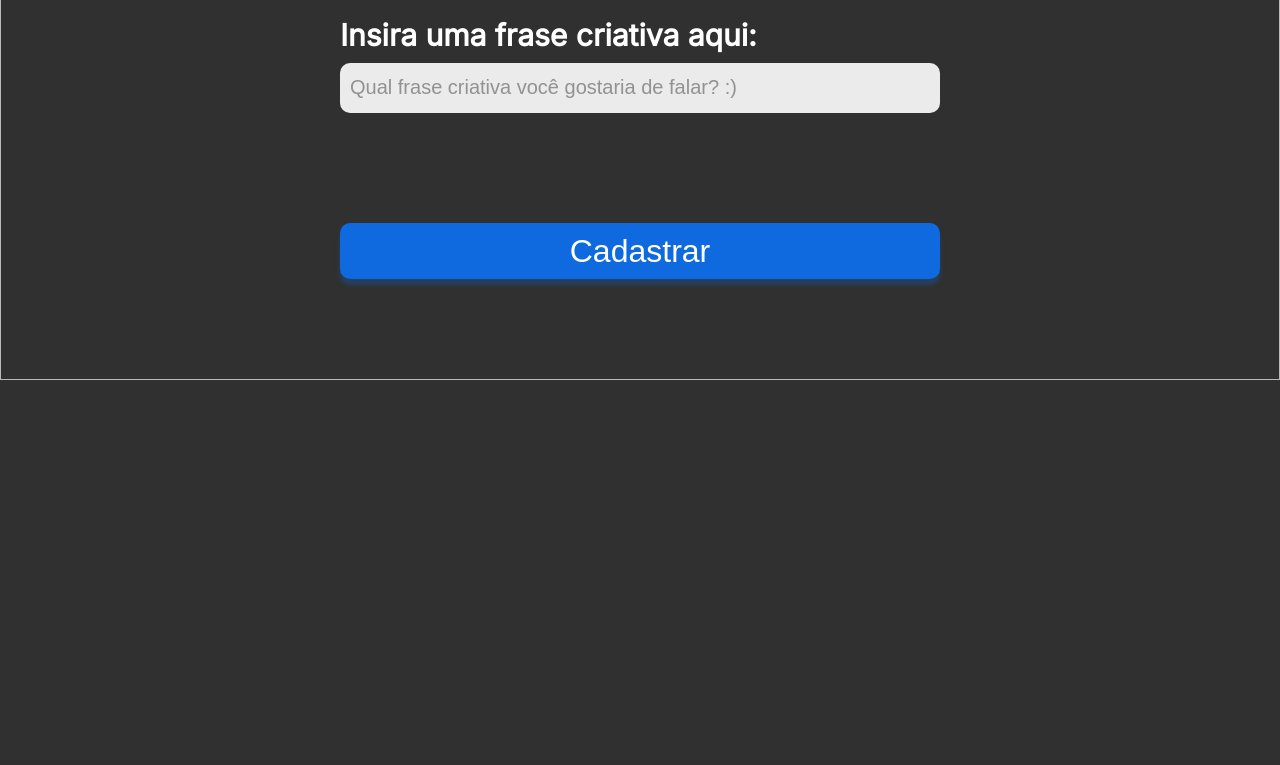
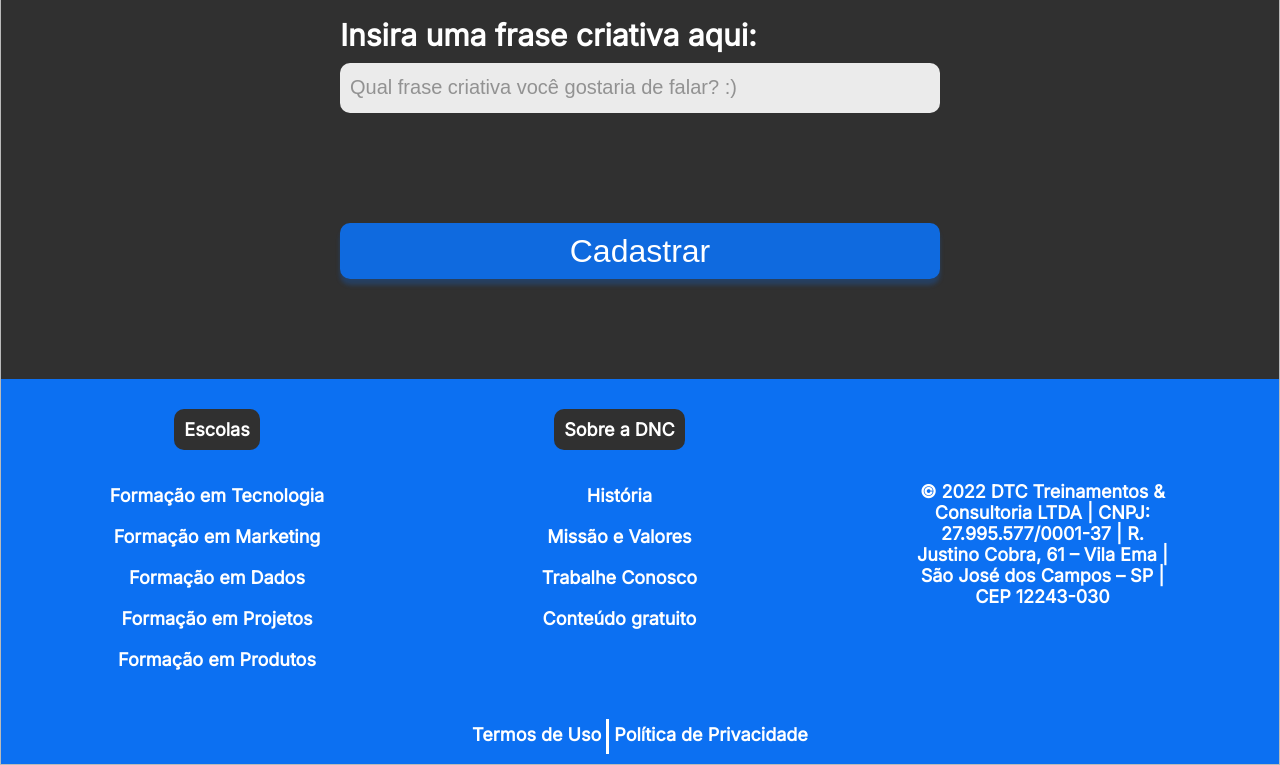
Before and after one commit to emanuelecanolla/bootcamp-dnc, a plain HTML site: page index.html in a window 1280 px wide. Shown: the part 1379-2144 px from the top of the page. Before the commit the page ends 1759 px from the top, so only its background shows below. Drawn offline with Linux system fonts and the light colour scheme.

Commit message:
Media query

```diff
--- a/index.html
+++ b/index.html
@@ -65,5 +65,53 @@
         <input type="submit" value="Cadastrar">
         </form>
     </section>
+    <footer>
+        <div class="line1">
+            <nav>
+                <h5>Escolas</h5>
+                <ul>
+                    <li>
+                        <a href="">Formação em Tecnologia</a>
+                    </li>
+                    <li>
+                        <a href="">Formação em Marketing</a>
+                    </li>
+                    <li>
+                        <a href="">Formação em Dados</a>
+                    </li>
+                    <li>
+                        <a href="">Formação em Projetos</a>
+                    </li>
+                    <li>
+                        <a href="">Formação em Produtos</a>
+                    </li>
+                </ul>
+            </nav>
+            <nav>
+                <H5>Sobre a DNC</H5>
+                <ul>
+                    <li>
+                        <a href="">História</a>
+                    </li>
+                    <li>
+                        <a href="">Missão e Valores</a>
+                    </li>
+                    <li>
+                        <a href="">Trabalhe Conosco</a>
+                    </li>
+                    <li>
+                        <a href="">Conteúdo gratuito</a>
+                    </li>
+                </ul>
+            </nav>
+            <div class="adress">
+                © 2022 DTC Treinamentos & Consultoria LTDA | CNPJ: 27.995.577/0001-37 | R. Justino Cobra, 61 – Vila Ema | São José dos Campos – SP | CEP 12243-030
+            </div>
+        </div>
+        <div class="line2">
+        <a href="">Termos de Uso</a>
+        <a href="">Política de Privacidade</a>
+        </div>
+    </footer>
 </body>
 </html>
--- a/style.css
+++ b/style.css
@@ -157,3 +157,139 @@ input[type="submit"]{
     box-shadow: 0px 6px 4px rgba(12, 112, 242, 0.25);
     cursor: pointer;
 }
+
+footer {
+    width: 100%;
+    background-color: var(--blue-dnc);
+
+}
+
+footer .line1{
+    display: flex;
+    justify-content: space-around;
+    align-items: center;
+}
+
+footer ul{
+    list-style: none;
+    margin: 0px;
+    padding: 0px;
+}
+footer nav{
+    display: flex;
+    flex-direction: column;
+    align-items: center;
+    height: 330px;
+}
+footer h5{
+    text-align: center;
+    color: white;
+    font-weight: 800;
+    font-size: 18px;
+    font-family: var(--fonte-padrao);
+
+    background-color: var(--preto-dnc);
+    border-radius: 10px;
+
+    padding: 10px 10px 10px 10px;
+    margin-bottom: 15px;
+}
+
+footer ul li{
+    text-align: center;
+    color: white;
+    font-weight: 600;
+    font-size: 18px;
+    font-family: var(--fonte-padrao);
+
+    margin: 20px 0px 20px 0px ;
+}
+
+footer ul li a{
+    color: white;
+    text-decoration: none;
+}
+
+footerul li a:hover{
+    color: var(--cinza-hover);
+}
+
+footer .adress{
+    font-weight: 600;
+    font-size: 18px;
+    font-family: var(--fonte-padrao);
+    color: white;
+    text-align: center;
+    width: 20%;
+}
+
+footer .line2{
+    height: 35px;
+    display: flex;
+    justify-content: center;
+    padding: 10px 10px 10px 10px;
+    margin: 0px;
+
+}
+
+footer .line2 a{
+    font-family: var(--fonte-padrao);
+    font-size: 18px;
+    font-weight: 600;
+    color: white;
+    text-decoration: none;
+    padding: 5px;
+}
+
+footer .line2 a:first-child{
+    border-right: 3px solid white;
+}
+
+footer .line2 a:hover {
+    color: var(--cinza-hover);
+}
+
+@media only screen and (max-width: 600px) {
+
+    #principal{
+        flex-direction: column;
+        height: auto;
+    }
+
+    #menu{
+        flex-direction: column;
+        width: 100%;
+        margin: 0px;
+    }
+
+    #menu a {
+        display: flex;
+        height: 50px;
+        align-items: center ;
+    }
+
+    #principal button {
+        width: 100%;
+        margin: 0px;
+    }
+
+    section h1 {
+        font-size: 38px;
+    }
+
+    section h2 {
+        font-size: 28px;
+        padding-right: 15px;;
+        padding-left: 15px;
+    }
+
+    form{
+        width: 95%;
+        font-size: 20px;
+    }
+
+    .checkbox-itens label{
+        font-size: 17px;
+
+    }
+}
```
